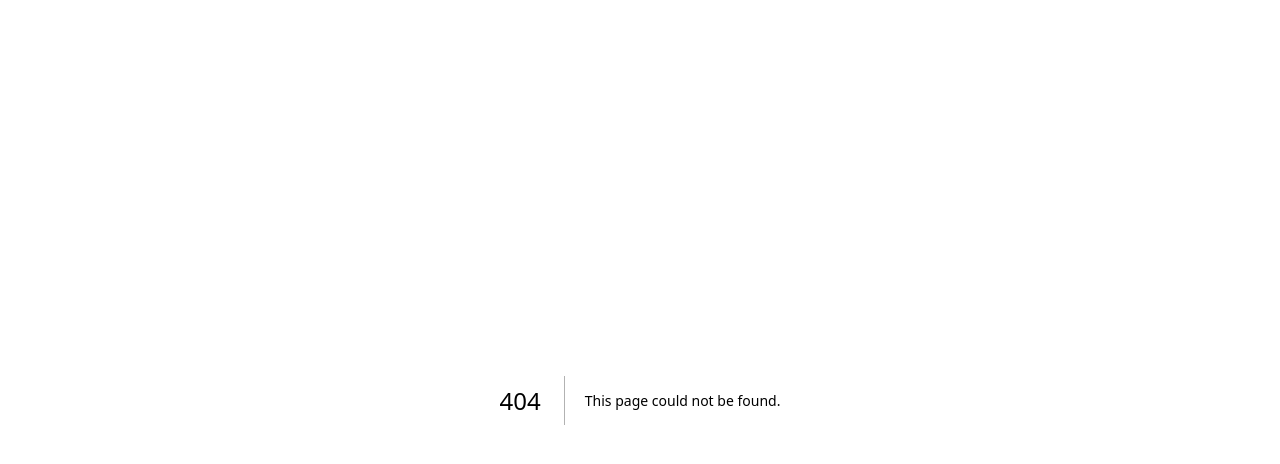
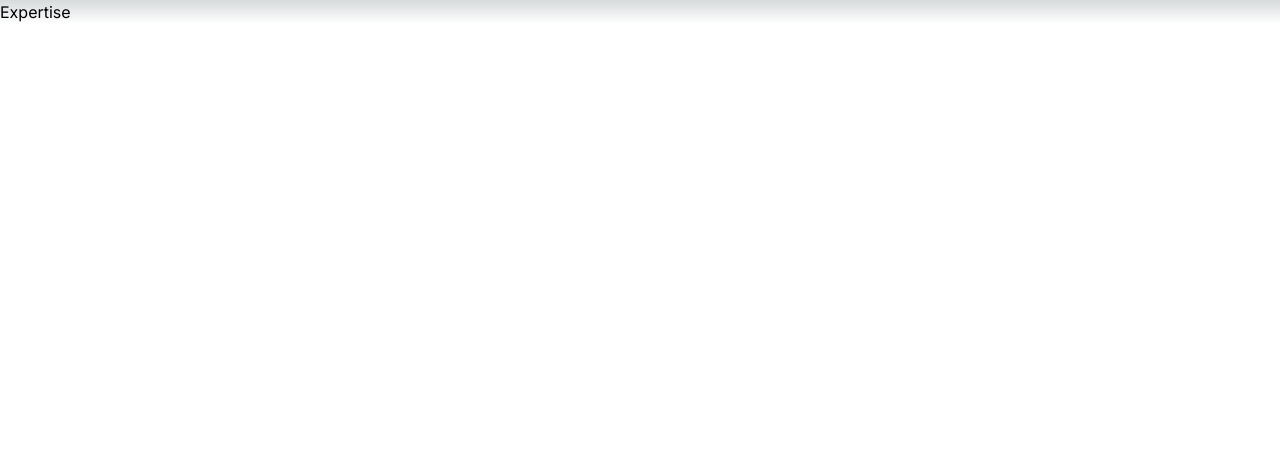
Before and after one commit to FilipaMerino/elizabethnardella, a Next.js app: page /expertise in a window 1280 px wide. Before the commit this address had no page. Shown: the top 464 px of the page. Built offline with nearby package versions, Linux system fonts and the light colour scheme.

Commit message:
Routing to "Experise" page done

```diff
--- /dev/null
+++ b/app/expertise/page.tsx
@@ -0,0 +1,9 @@
+const Expertise = () => {
+    return(
+        <div>
+            <h1>Expertise</h1>
+        </div>
+    )
+}
+
+export default Expertise;
```
